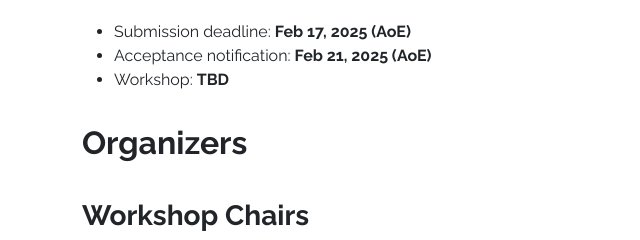
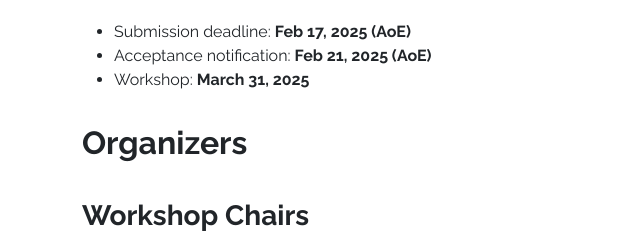
Before and after one commit to eurodw25/eurodw25.github.io, a plain HTML site: page index.html in a window 1280 px wide. Shown: the part 2424-2664 px from the top of the page, 0-640 px from the left. Drawn offline with nearby package versions, Linux system fonts and the light colour scheme.

Commit message:
Submission site

```diff
--- a/index.html
+++ b/index.html
@@ -271,7 +271,7 @@
           <ul>
             <li>Submission deadline: <strong>Feb 17, 2025 (AoE)</strong></li>
             <li>Acceptance notification: <strong>Feb 21, 2025 (AoE)</strong></li>
-            <li>Workshop: <strong>TBD</strong></li>
+            <li>Workshop: <strong>March 31, 2025</strong></li>
           </ul>
 
           <h2 class="section-heading">Organizers</h2>
```
